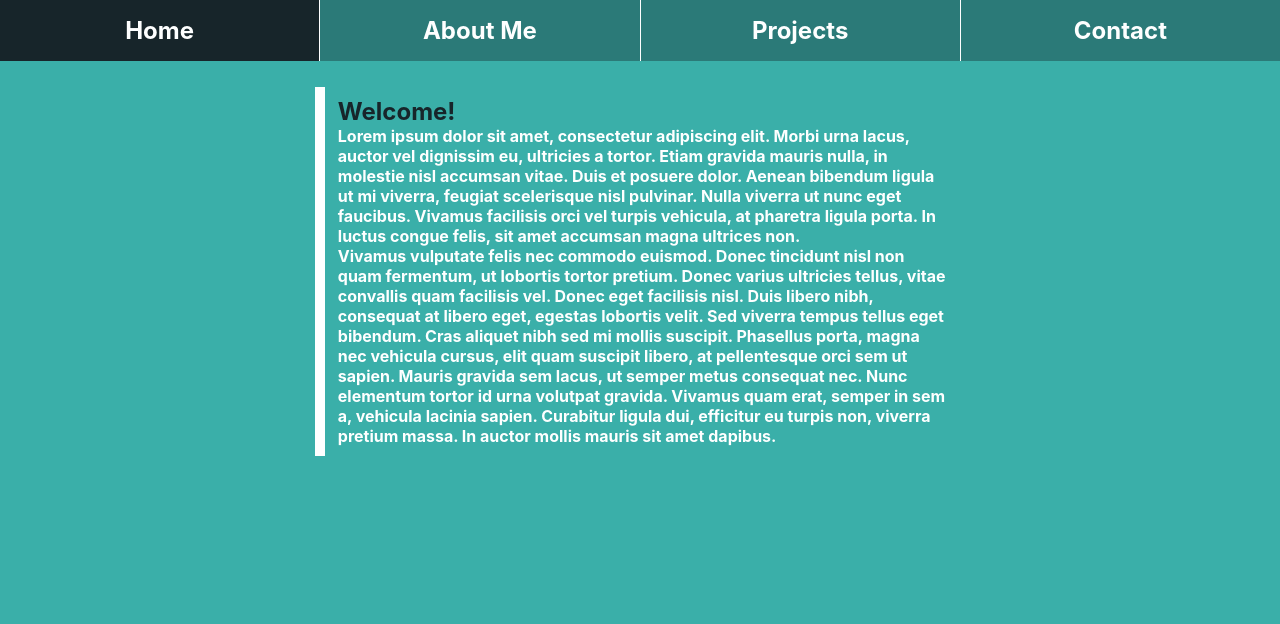
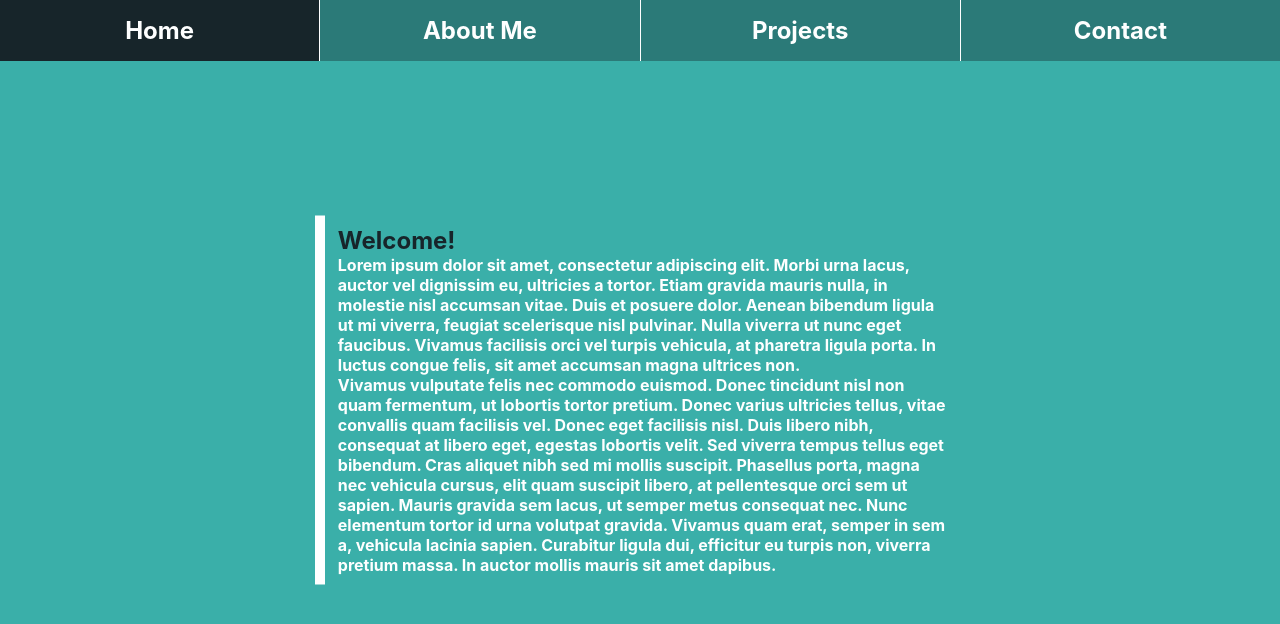
Before and after one commit to 96emisun/portfolio-emisun, a React (Create React App) app: page / in a window 1280 px wide. Shown: the top 624 px of the page. Built offline with nearby package versions, Linux system fonts and the light colour scheme.

Commit message:
Keep introduction in middle of landing page

```diff
--- a/src/App.css
+++ b/src/App.css
@@ -45,10 +45,13 @@ nav ul li:hover {
 }
 
 .ContentBox {
-  margin-top: 2%;
   width: 50%;
   text-align: left;
   border-left: 10px solid #FEFFFF;
+  position: absolute;
+  top: 50vh;
+  left: 50vw;
+  transform: translate(-50%, -50%);
 }
 
 .ContentBoxContent {
```
